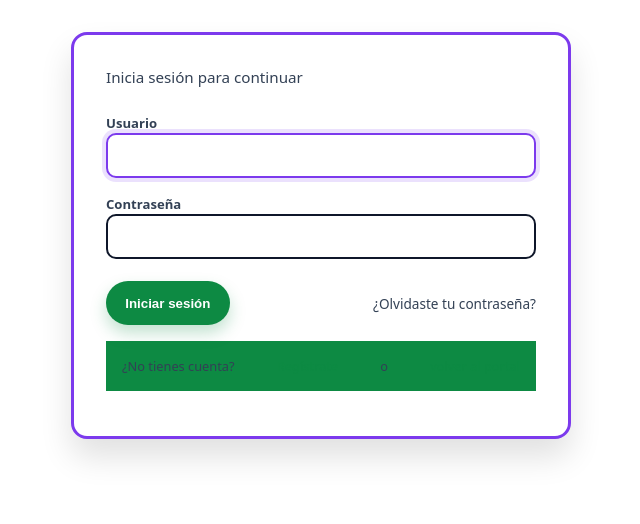
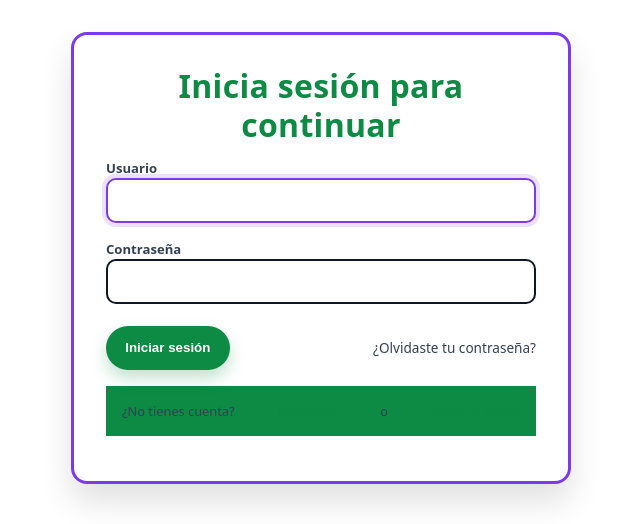
Before and after one commit to eldani827/Proyecto-html, a Django app: page /login/ in a window 1280 px wide. Shown: the part 58-582 px from the top of the page, without its empty margins (319-959 px from the left). Run offline with Django 5.2, Linux system fonts and the light colour scheme.

Commit message:
auth(ui): título/subtítulo en login; centrado CTA en registro

```diff
--- a/PRoyecto django/Proyecto-html/Gesicom/static/CSS/main.css
+++ b/PRoyecto django/Proyecto-html/Gesicom/static/CSS/main.css
@@ -104,6 +104,7 @@ body.login-body {
 .brand .logo-img { width: 96px; height: 96px; object-fit: contain; border-radius: 12px; box-shadow: 0 4px 12px rgba(0,0,0,.12); }
 .brand h1 { font-size: 2rem; margin: 0; color: #0f172a; }
 .actions { display: flex; align-items: center; justify-content: space-between; margin-top: .5rem; }
+.actions-center { justify-content: center; }
 
 /* Estilos del portal GESICOM */
 :root {
--- a/PRoyecto django/Proyecto-html/Gesicom/templates/login.html
+++ b/PRoyecto django/Proyecto-html/Gesicom/templates/login.html
@@ -17,9 +17,10 @@
   </header>
   <main class="login-card" role="main">
     {% if role %}
-    <p class="login-subtitle">Inicia sesión como <strong>{{ role|title }}</strong></p>
+    <h2 class="auth-title">Inicia sesión</h2>
+    <p class="auth-subtitle">Como <strong>{{ role|title }}</strong></p>
     {% else %}
-    <p class="login-subtitle">Inicia sesión para continuar</p>
+    <h2 class="auth-title">Inicia sesión para continuar</h2>
     {% endif %}
 
     {% if error %}
--- a/PRoyecto django/Proyecto-html/Gesicom/templates/register.html
+++ b/PRoyecto django/Proyecto-html/Gesicom/templates/register.html
@@ -58,7 +58,7 @@
         <label for="password2">Repetir contraseña</label>
         <input class="input" type="password" id="password2" name="password2" required />
       </div>
-      <div class="actions">
+      <div class="actions actions-center">
         <button class="btn" type="submit">Registrarse</button>
       </div>
     </form>
```
